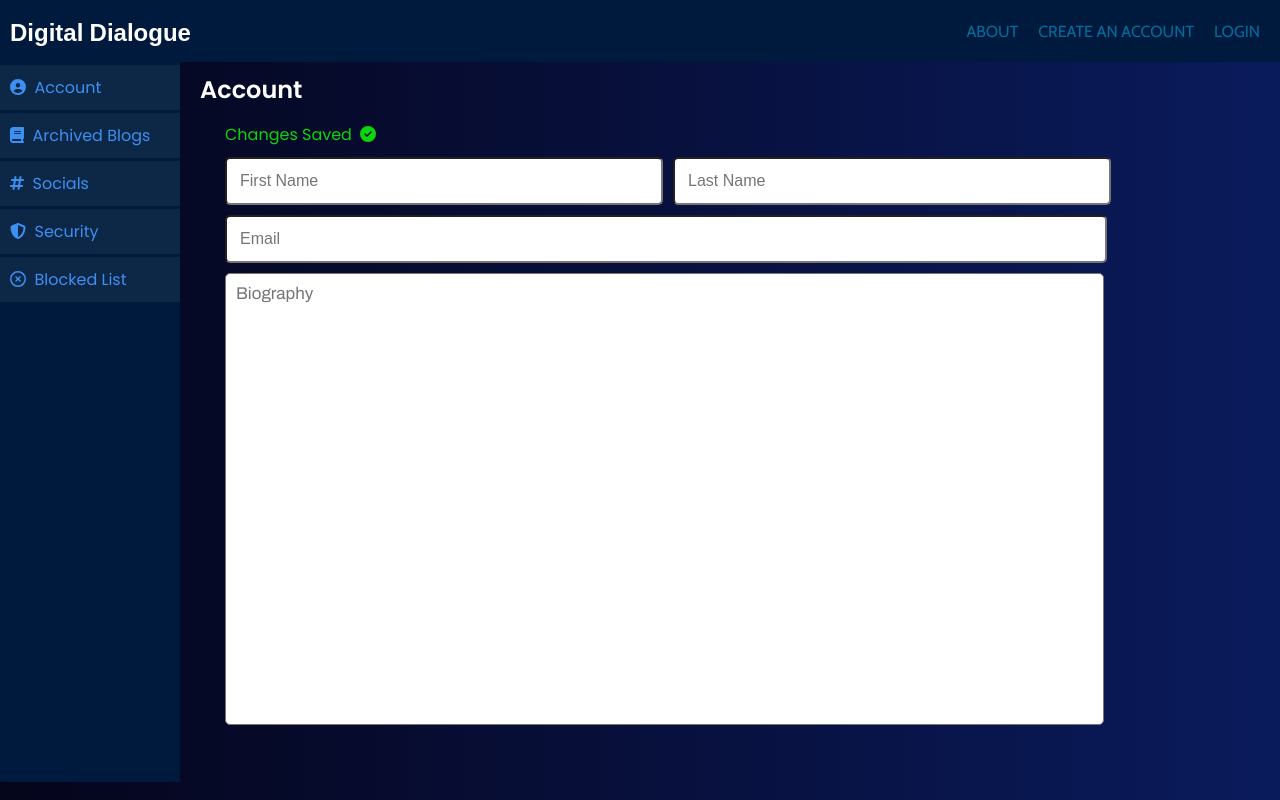
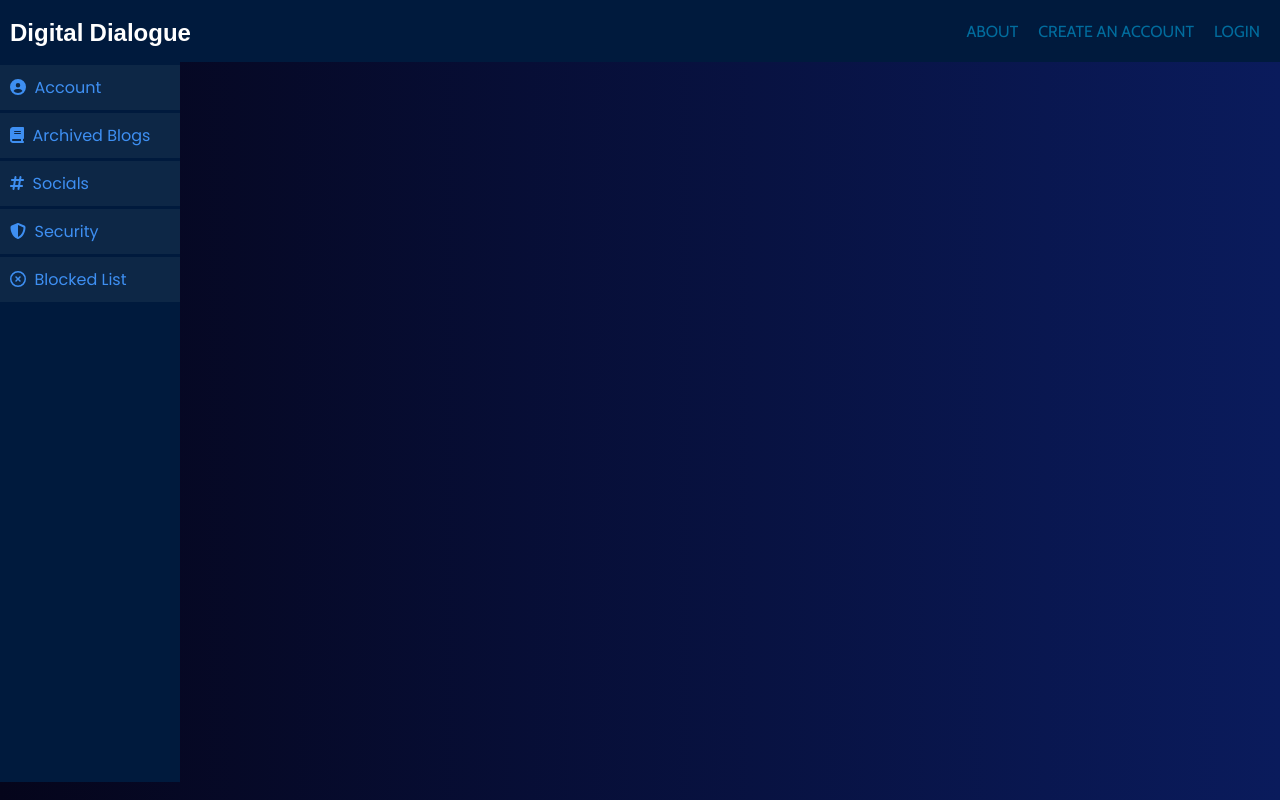
Before and after one commit to Hairum-Qureshi/mern-blog, a React (Vite) app in the folder frontend/: page /user/1/profile/settings in a window 1280 px wide. Built offline with nearby package versions, Linux system fonts and the light colour scheme; a web font is replaced by a local one.

Commit message:
made the settings navbar functional links and created components for each link

```diff
--- a/frontend/src/components/Settings.tsx
+++ b/frontend/src/components/Settings.tsx
@@ -8,70 +8,85 @@ import {
 	faShieldHalved
 } from "@fortawesome/free-solid-svg-icons";
 import { faCircleXmark } from "@fortawesome/free-regular-svg-icons";
+import { Link, useSearchParams } from "react-router-dom";
+import Account from "./settings/Account";
+import ArchivedBlogs from "./settings/ArchivedBlogs";
+import BlockedList from "./settings/BlockedList";
+import Security from "./settings/Security";
+import Socials from "./settings/Socials";
 
 export default function Settings() {
+	const [searchParams, setSearchParams] = useSearchParams();
+
+	const query_params = [
+		"account",
+		"archived-blogs",
+		"socials",
+		"security",
+		"blocked-users"
+	];
+	const current = searchParams.get("section");
+
 	return (
 		<div className={settings_css.main}>
 			<div className={settings_css.navbar}>
 				<ul>
+					<Link to="?section=account">
 						<li>
 							<span>
 								<FontAwesomeIcon icon={faCircleUser} />
 							</span>
 							&nbsp; Account
 						</li>
+					</Link>
+					<Link to="?section=archived-blogs">
 						<li>
 							<span>
 								<FontAwesomeIcon icon={faBook} />
 							</span>
 							&nbsp; Archived Blogs
 						</li>
+					</Link>
+					<Link to="?section=socials">
 						<li>
 							<span>
 								<FontAwesomeIcon icon={faHashtag} />
 							</span>
 							&nbsp; Socials
 						</li>
+					</Link>
+					<Link to="?section=security">
 						<li>
 							<span>
 								<FontAwesomeIcon icon={faShieldHalved} />
 							</span>
 							&nbsp; Security
 						</li>
+					</Link>
+					<Link to="?section=blocked-users">
 						<li>
 							<span>
 								<FontAwesomeIcon icon={faCircleXmark} />
 							</span>
 							&nbsp; Blocked List
 						</li>
+					</Link>
 				</ul>
 			</div>
 			<div className={settings_css.settingsContainer}>
-				<h2>Account</h2>
-				<div className={settings_css.userSettings}>
-					<div className={settings_css.inputContainer}>
-						<p>
-							Changes Saved &nbsp;
-							<span>
-								<FontAwesomeIcon icon={faCircleCheck} />
-							</span>
-						</p>
-						{/* <p style={{ color: "red" }}>
-							Problem Saving Changes &nbsp;
-							<span>
-								<FontAwesomeIcon icon={faCircleXmark} />
-							</span>
-						</p> */}
-						<div className={settings_css.split}>
-							<input type="text" placeholder="First Name" />
-							<input type="text" placeholder="Last Name" />
-						</div>
-						<div className={settings_css.whole}>
-							<input type="email" placeholder="Email" />
-							<textarea placeholder="Biography"></textarea>
-						</div>
-					</div>
-				</div>
+				{current === query_params[0] ? (
+					<Account />
+				) : current === query_params[1] ? (
+					<ArchivedBlogs />
+				) : current === query_params[2] ? (
+					<Socials />
+				) : current === query_params[3] ? (
+					<Security />
+				) : current === query_params[4] ? (
+					<BlockedList />
+				) : (
+					""
+				)}
 			</div>
 		</div>
 	);
--- /dev/null
+++ b/frontend/src/components/settings/Account.tsx
@@ -0,0 +1,35 @@
+import { FontAwesomeIcon } from "@fortawesome/react-fontawesome";
+import settings_css from "./../../css/settings.module.css";
+import { faCircleCheck } from "@fortawesome/free-solid-svg-icons";
+
+export default function Account() {
+	return (
+		<>
+			<h2>Account</h2>
+			<div className={settings_css.userSettings}>
+				<div className={settings_css.inputContainer}>
+					<p>
+						Changes Saved &nbsp;
+						<span>
+							<FontAwesomeIcon icon={faCircleCheck} />
+						</span>
+					</p>
+					{/* <p style={{ color: "red" }}>
+							Problem Saving Changes &nbsp;
+							<span>
+								<FontAwesomeIcon icon={faCircleXmark} />
+							</span>
+						</p> */}
+					<div className={settings_css.split}>
+						<input type="text" placeholder="First Name" />
+						<input type="text" placeholder="Last Name" />
+					</div>
+					<div className={settings_css.whole}>
+						<input type="email" placeholder="Email" />
+						<textarea placeholder="Biography"></textarea>
+					</div>
+				</div>
+			</div>
+		</>
+	);
+}
--- /dev/null
+++ b/frontend/src/components/settings/ArchivedBlogs.tsx
@@ -0,0 +1,3 @@
+export default function ArchivedBlogs() {
+	return <div>ArchivedBlogs</div>;
+}
--- /dev/null
+++ b/frontend/src/components/settings/BlockedList.tsx
@@ -0,0 +1,3 @@
+export default function BlockedList() {
+	return <div>BlockedList</div>;
+}
--- /dev/null
+++ b/frontend/src/components/settings/Security.tsx
@@ -0,0 +1,3 @@
+export default function Security() {
+	return <div>Security</div>;
+}
--- /dev/null
+++ b/frontend/src/components/settings/Socials.tsx
@@ -0,0 +1,3 @@
+export default function Socials() {
+	return <div>Socials</div>;
+}
--- a/frontend/src/css/settings.module.css
+++ b/frontend/src/css/settings.module.css
@@ -21,10 +21,14 @@
 	margin: 0;
 }
 
+.navbar ul a {
+	color: rgb(62, 143, 242);
+	text-decoration: none;
+}
+
 .navbar ul li {
 	padding: 10px;
 	margin-top: 3px;
-	color: rgb(62, 143, 242);
 	background-color: rgb(13, 39, 70);
 	list-style: none;
 }
@@ -71,6 +75,18 @@
 	border-radius: 5px;
 }
 
+.settingsContainer .userSettings .inputContainer input,
+.settingsContainer .userSettings .inputContainer textarea {
+	color: white;
+	/* background-color: rgb(7, 43, 79); */
+	background-color: rgb(3, 51, 99);
+	border: 2px solid rgb(14, 78, 139);
+}
+
+::placeholder {
+	color: rgb(54, 138, 198);
+}
+
 .settingsContainer .userSettings .inputContainer .split input[type="text"] {
 	width: 40%;
 }
```
Lines whose indentation alone changed are shown as unchanged.
